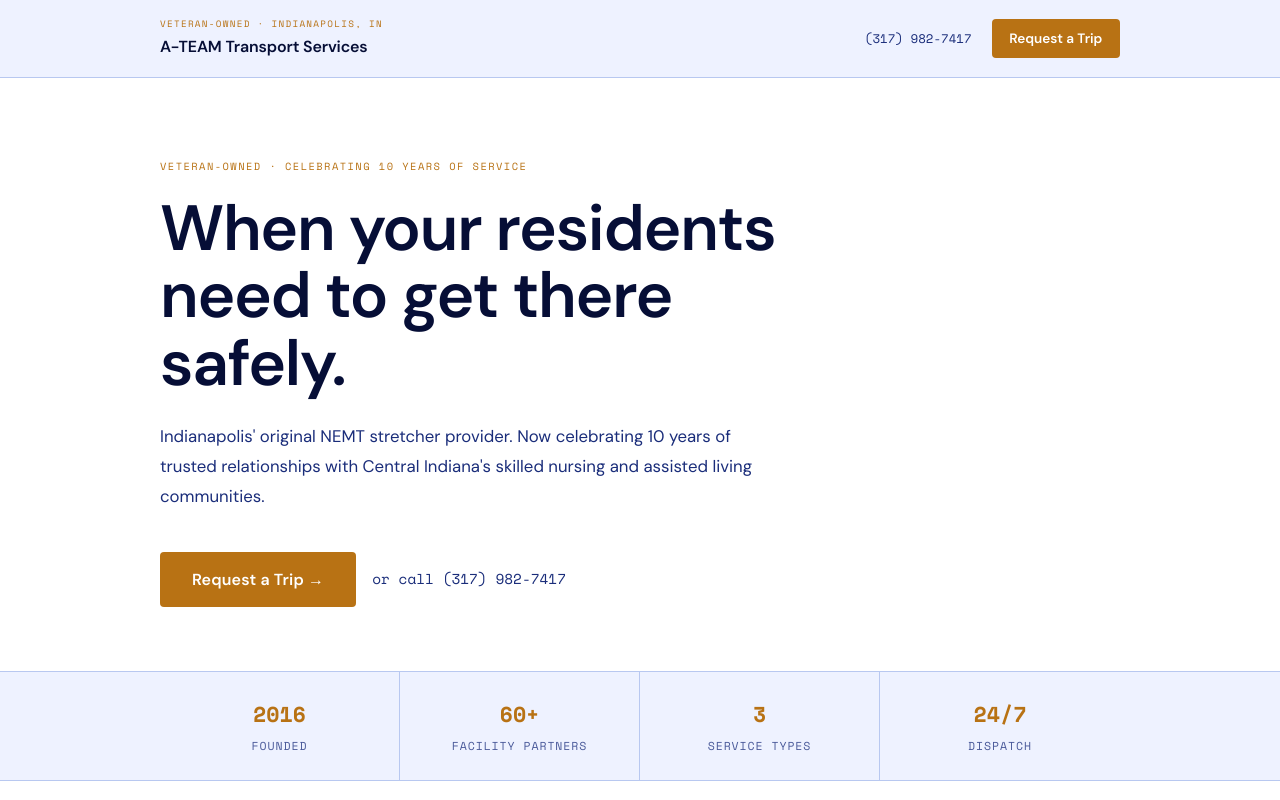
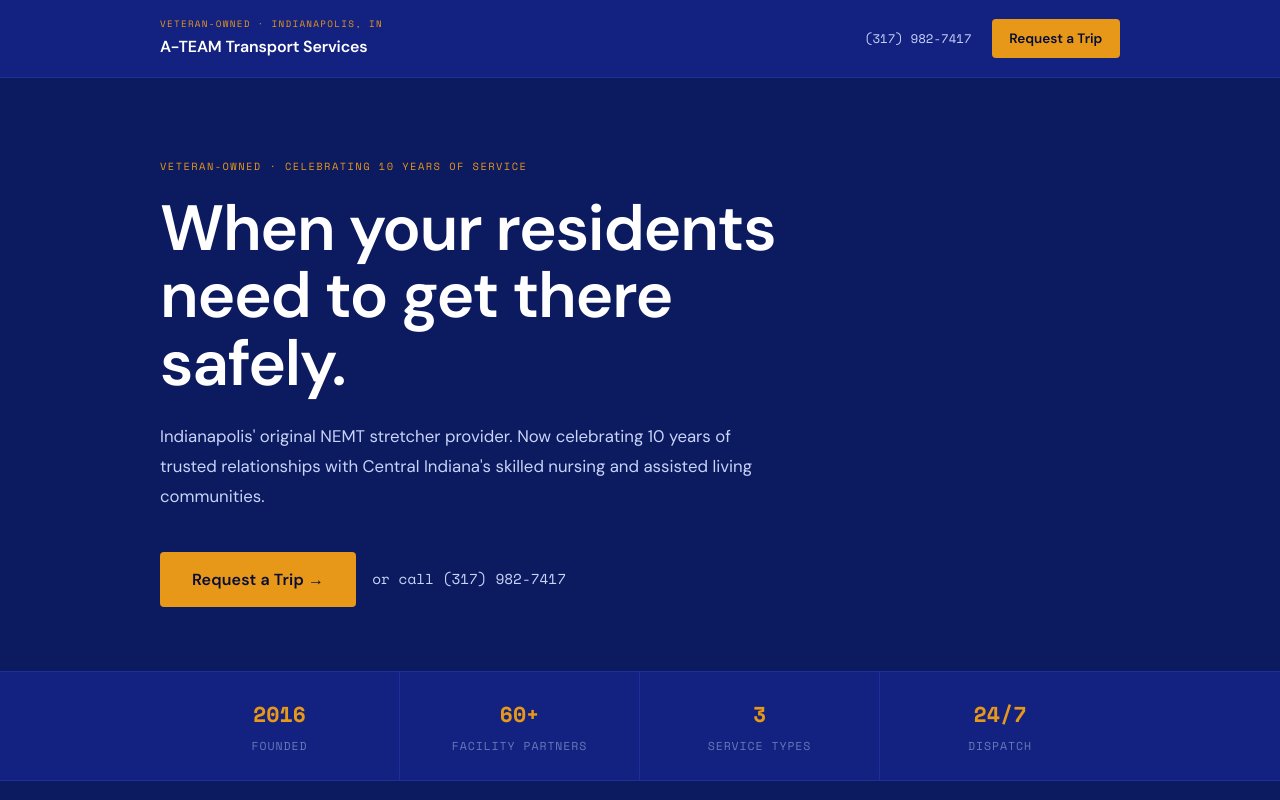
Before and after one commit to godfathereltee/ateam-transport, a Next.js app: page / in a window 1280 px wide. Shown: the top 800 px of the page. Built offline with nearby package versions, Linux system fonts and the light colour scheme.

Commit message:
Light mode: Royal Blue bg, white text, gold accent

```diff
--- a/src/app/globals.css
+++ b/src/app/globals.css
@@ -1,21 +1,21 @@
 @import "tailwindcss";
 
-/* Light mode — White background, Royal Blue type */
+/* Light mode — Royal Blue, white text, gold accent */
 :root {
-  --bg: #FFFFFF;
-  --bg-panel: #EEF2FF;
-  --border: #B8C8F0;
-  --text: #060E36;
-  --text-2: #1A2D7A;
-  --text-3: #4A5A9A;
-  --accent: #B87214;
-  --accent-fg: #ffffff;
-  --crit: #B03020;
-  --pos: #2A6840;
-  --warn: #8A6010;
+  --bg: #0C1A60;
+  --bg-panel: #132280;
+  --border: #1E3098;
+  --text: #FFFFFF;
+  --text-2: #C8D4F8;
+  --text-3: #6878B8;
+  --accent: #E89818;
+  --accent-fg: #060E36;
+  --crit: #D44535;
+  --pos: #3D8E56;
+  --warn: #C09020;
 }
 
-/* Dark mode — Royal Blue background, bright white type */
+/* Dark mode — deeper Royal Blue */
 @media (prefers-color-scheme: dark) {
   :root:not([data-theme="light"]) {
     --bg: #060E36;
```
